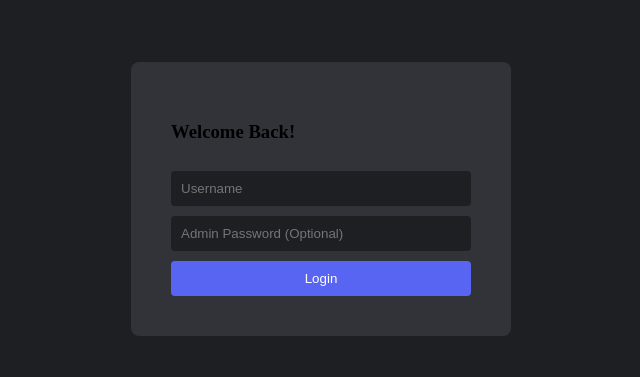
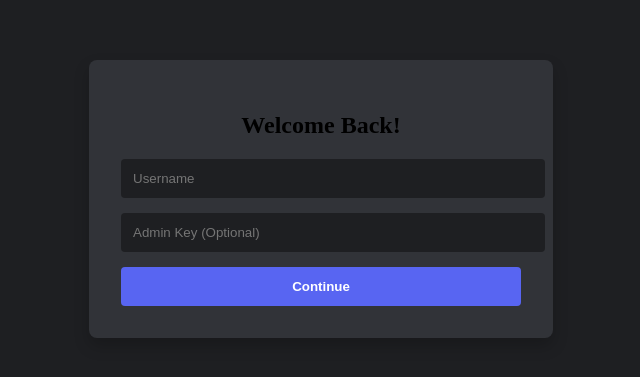
Before and after one commit to zakbooks1/Discord, a Next.js app: page / in a window 1280 px wide. Shown: the part 201-578 px from the top of the page, without its empty margins (319-959 px from the left). Built offline with nearby package versions, Linux system fonts and the light colour scheme.

Commit message:
Add server selection and update message handling

```diff
--- a/app/page.js
+++ b/app/page.js
@@ -4,37 +4,37 @@ import { useEffect, useState, useRef } from "react";
 export default function Home() {
   const [messages, setMessages] = useState([]);
   const [text, setText] = useState("");
+  const [activeServer, setActiveServer] = useState("general");
   const [user, setUser] = useState({ name: "", isAdmin: false, pass: "" });
   const [isLoggedIn, setIsLoggedIn] = useState(false);
-
-  // Login Inputs
   const [tempName, setTempName] = useState("");
   const [tempPass, setTempPass] = useState("");
+  const scrollRef = useRef(null);
 
-  const scrollRef = useRef(null);
+  const ADMIN_PASS = "topsecret123"; // MUST MATCH BACKEND
+
+  const servers = [
+    { id: "general", name: "G", color: "#5865f2" },
+    { id: "gaming", name: "🎮", color: "#3ba55c" },
+    { id: "coding", name: "💻", color: "#eb459e" }
+  ];
 
   useEffect(() => {
     const saved = localStorage.getItem("chat-user");
-    if (saved) {
-      setUser(JSON.parse(saved));
-      setIsLoggedIn(true);
-    }
+    if (saved) { setUser(JSON.parse(saved)); setIsLoggedIn(true); }
   }, []);
 
   const handleLogin = () => {
     if (!tempName) return alert("Enter a name");
-    const userData = {
-      name: tempName,
-      isAdmin: tempPass === "your_secret_admin_pass", // Same as backend
-      pass: tempPass
-    };
+    const isAdm = tempPass === ADMIN_PASS;
+    const userData = { name: tempName, isAdmin: isAdm, pass: tempPass };
     setUser(userData);
     setIsLoggedIn(true);
     localStorage.setItem("chat-user", JSON.stringify(userData));
   };
 
   const loadData = async () => {
-    const res = await fetch("/api/messages");
+    const res = await fetch(`/api/messages?server=${activeServer}`);
     const data = await res.json();
     if (Array.isArray(data)) setMessages(data.reverse());
   };
@@ -45,14 +45,14 @@ export default function Home() {
       const interval = setInterval(loadData, 3000);
       return () => clearInterval(interval);
     }
-  }, [isLoggedIn]);
+  }, [isLoggedIn, activeServer]);
 
   const send = async () => {
     if (!text) return;
     await fetch("/api/messages", {
       method: "POST",
       headers: { "Content-Type": "application/json" },
-      body: JSON.stringify({ text, user: user.name, isAdmin: user.isAdmin }),
+      body: JSON.stringify({ text, user: user.name, isAdmin: user.isAdmin, server: activeServer }),
     });
     setText("");
     loadData();
@@ -62,49 +62,76 @@ export default function Home() {
     await fetch("/api/messages", {
       method: "DELETE",
       headers: { "admin-pass": user.pass },
-      body: JSON.stringify({ id }),
+      body: JSON.stringify({ id, server: activeServer }),
     });
     loadData();
   };
 
   if (!isLoggedIn) {
     return (
-      <div style={styles.loginOverlay}>
-        <div style={styles.loginBox}>
-          <h3>Welcome Back!</h3>
+      <div style={styles.loginPage}>
+        <div style={styles.loginCard}>
+          <h2 style={{ textAlign: "center", marginBottom: "20px" }}>Welcome Back!</h2>
           <input placeholder="Username" onChange={e => setTempName(e.target.value)} style={styles.loginInput} />
-          <input placeholder="Admin Password (Optional)" type="password" onChange={e => setTempPass(e.target.value)} style={styles.loginInput} />
-          <button onClick={handleLogin} style={styles.loginBtn}>Login</button>
+          <input placeholder="Admin Key (Optional)" type="password" onChange={e => setTempPass(e.target.value)} style={styles.loginInput} />
+          <button onClick={handleLogin} style={styles.loginBtn}>Continue</button>
         </div>
       </div>
     );
   }
 
   return (
-    <div style={styles.container}>
+    <div style={styles.appContainer}>
+      {/* Sidebar 1: Servers */}
+      <div style={styles.serverSidebar}>
+        {servers.map(s => (
+          <div
+            key={s.id}
+            onClick={() => setActiveServer(s.id)}
+            style={{ ...styles.serverCircle, backgroundColor: s.color, border: activeServer === s.id ? "2px solid white" : "none" }}
+          >
+            {s.name}
+          </div>
+        ))}
+      </div>
+
+      {/* Sidebar 2: Channels */}
+      <div style={styles.channelSidebar}>
+        <div style={styles.serverHeader}>My Discord</div>
+        <div style={styles.channelItem}># {activeServer}</div>
+        <div style={styles.channelItemInactive}># off-topic</div>
+      </div>
+
+      {/* Chat Area */}
       <div style={styles.chatArea}>
-        <div style={styles.header}># general-chat {user.isAdmin && "(ADMIN)"}</div>
+        <div style={styles.chatHeader}>
+          <span style={{ color: "#80848e" }}>#</span> {activeServer}
+          {user.isAdmin && <span style={styles.adminBadge}>ADMIN MODE</span>}
+        </div>
+
         <div style={styles.messageList} ref={scrollRef}>
           {messages.map((m, i) => (
-            <div key={i} style={styles.messageRow}>
-              <div style={styles.avatar}>{m.user?.[0]}</div>
+            <div key={i} style={styles.msgRow}>
+              <div style={styles.msgAvatar}>{m.user?.[0].toUpperCase()}</div>
               <div style={{ flex: 1 }}>
-                <span style={styles.username}>{m.user} {m.isAdmin && "🛡️"}</span>
-                <div style={styles.messageText}>{m.text}</div>
+                <div style={styles.msgMeta}>
+                  <span style={{ fontWeight: "bold", color: m.isAdmin ? "#f1c40f" : "white" }}>{m.user}</span>
+                  <span style={styles.msgTime}>Today at {new Date(m.date).toLocaleTimeString([], { hour: '2-digit', minute: '2-digit' })}</span>
+                </div>
+                <div style={styles.msgText}>{m.text}</div>
               </div>
-              {user.isAdmin && (
-                <button onClick={() => deleteMsg(m._id)} style={styles.deleteBtn}>Delete</button>
-              )}
+              {user.isAdmin && <button onClick={() => deleteMsg(m._id)} style={styles.delBtn}>×</button>}
             </div>
           ))}
         </div>
-        <div style={styles.inputWrapper}>
+
+        <div style={styles.inputArea}>
           <input
             value={text}
             onChange={e => setText(e.target.value)}
             onKeyDown={e => e.key === "Enter" && send()}
-            style={styles.mainInput}
-            placeholder="Type a message..."
+            style={styles.chatInput}
+            placeholder={`Message #${activeServer}`}
           />
         </div>
       </div>
@@ -113,19 +140,27 @@ export default function Home() {
 }
 
 const styles = {
-  container: { display: "flex", height: "100vh", backgroundColor: "#313338", color: "#dbdee1" },
-  loginOverlay: { display: "flex", height: "100vh", justifyContent: "center", alignItems: "center", backgroundColor: "#1e1f22" },
-  loginBox: { backgroundColor: "#313338", padding: "40px", borderRadius: "8px", display: "flex", flexDirection: "column", gap: "10px", width: "300px" },
-  loginInput: { padding: "10px", borderRadius: "4px", border: "none", backgroundColor: "#1e1f22", color: "white" },
-  loginBtn: { padding: "10px", backgroundColor: "#5865f2", color: "white", border: "none", borderRadius: "4px", cursor: "pointer" },
+  appContainer: { display: "flex", height: "100vh", backgroundColor: "#313338", color: "#dbdee1", fontFamily: "sans-serif" },
+  serverSidebar: { width: "72px", backgroundColor: "#1e1f22", display: "flex", flexDirection: "column", alignItems: "center", padding: "12px 0", gap: "10px" },
+  serverCircle: { width: "48px", height: "48px", borderRadius: "50%", cursor: "pointer", display: "flex", alignItems: "center", justifyContent: "center", color: "white", fontWeight: "bold", fontSize: "18px", transition: "0.2s" },
+  channelSidebar: { width: "240px", backgroundColor: "#2b2d31", display: "flex", flexDirection: "column" },
+  serverHeader: { padding: "15px", fontWeight: "bold", borderBottom: "1px solid #232428", boxShadow: "0 1px 2px rgba(0,0,0,0.2)" },
+  channelItem: { padding: "8px 10px", margin: "2px 8px", backgroundColor: "#3f4147", borderRadius: "4px", color: "white", cursor: "pointer" },
+  channelItemInactive: { padding: "8px 10px", margin: "2px 8px", color: "#80848e", cursor: "pointer" },
   chatArea: { flex: 1, display: "flex", flexDirection: "column" },
-  header: { height: "48px", padding: "0 16px", display: "flex", alignItems: "center", borderBottom: "1px solid #26272d", fontWeight: "bold" },
+  chatHeader: { height: "48px", display: "flex", alignItems: "center", padding: "0 16px", borderBottom: "1px solid #232428", fontWeight: "bold", gap: "10px" },
+  adminBadge: { fontSize: "10px", backgroundColor: "#f1c40f", color: "black", padding: "2px 6px", borderRadius: "4px" },
   messageList: { flex: 1, overflowY: "auto", padding: "20px" },
-  messageRow: { display: "flex", gap: "15px", marginBottom: "20px", alignItems: "center" },
-  avatar: { width: "40px", height: "40px", borderRadius: "50%", backgroundColor: "#5865f2", display: "flex", justifyContent: "center", alignItems: "center" },
-  username: { fontWeight: "bold", fontSize: "14px" },
-  messageText: { marginTop: "4px" },
-  inputWrapper: { padding: "20px", backgroundColor: "#313338" },
-  mainInput: { width: "100%", padding: "12px", borderRadius: "8px", border: "none", backgroundColor: "#383a40", color: "white", outline: "none" },
-  deleteBtn: { backgroundColor: "transparent", color: "#ff4747", border: "1px solid #ff4747", borderRadius: "4px", padding: "2px 8px", cursor: "pointer", fontSize: "10px" }
+  msgRow: { display: "flex", gap: "16px", marginBottom: "15px", group: "hover" },
+  msgAvatar: { width: "40px", height: "40px", borderRadius: "50%", backgroundColor: "#5865f2", display: "flex", alignItems: "center", justifyContent: "center", fontWeight: "bold" },
+  msgMeta: { display: "flex", alignItems: "baseline", gap: "8px" },
+  msgTime: { fontSize: "12px", color: "#949ba4" },
+  msgText: { color: "#dbdee1", marginTop: "2px" },
+  inputArea: { padding: "0 20px 24px 20px" },
+  chatInput: { width: "100%", padding: "12px", borderRadius: "8px", border: "none", backgroundColor: "#383a40", color: "white", outline: "none" },
+  delBtn: { background: "none", border: "none", color: "#ed4245", fontSize: "20px", cursor: "pointer", padding: "0 10px" },
+  loginPage: { height: "100vh", display: "flex", alignItems: "center", justifyContent: "center", backgroundColor: "#1e1f22" },
+  loginCard: { backgroundColor: "#313338", padding: "32px", borderRadius: "8px", width: "400px", boxShadow: "0 8px 16px rgba(0,0,0,0.2)" },
+  loginInput: { width: "100%", padding: "12px", marginBottom: "15px", borderRadius: "4px", border: "none", backgroundColor: "#1e1f22", color: "white" },
+  loginBtn: { width: "100%", padding: "12px", backgroundColor: "#5865f2", color: "white", border: "none", borderRadius: "4px", fontWeight: "bold", cursor: "pointer" }
 };
```
